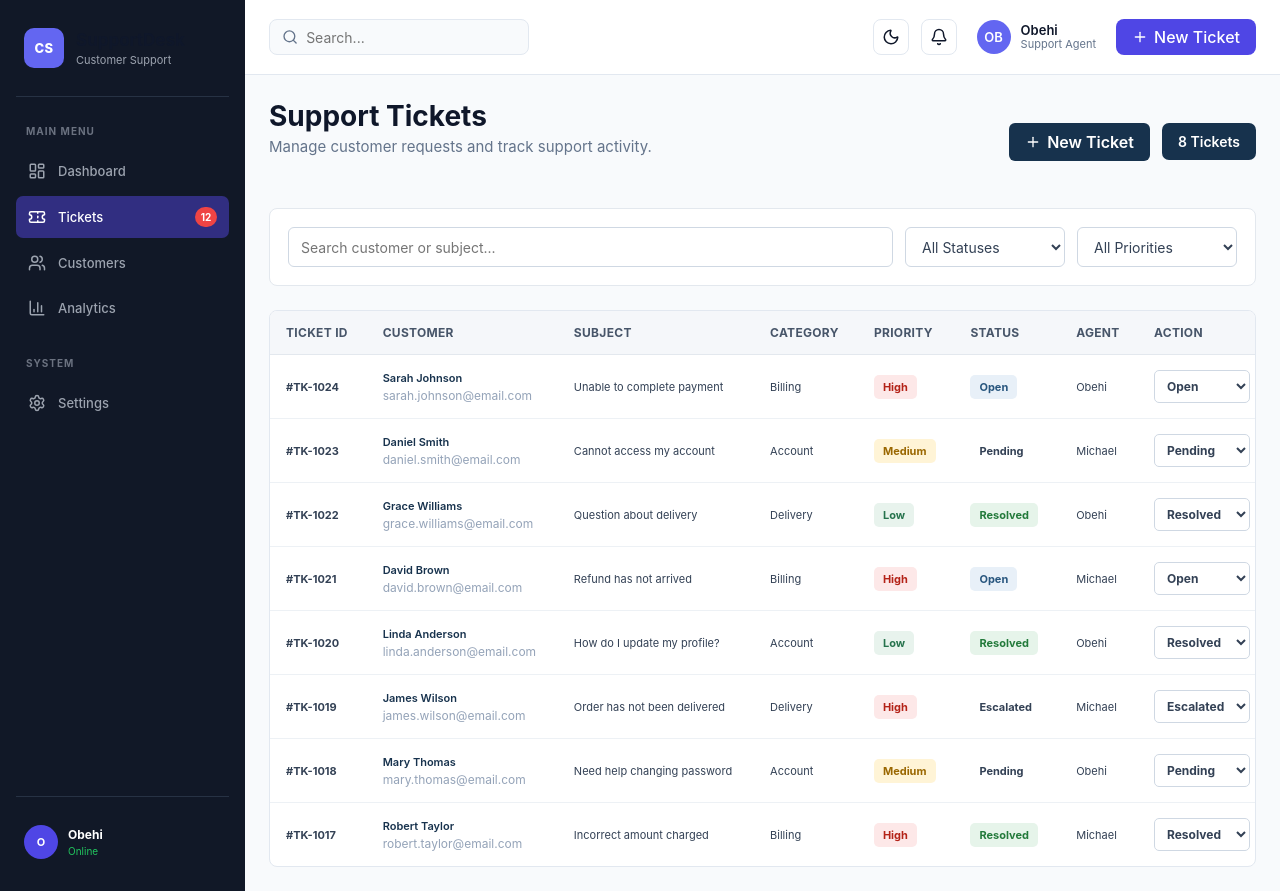
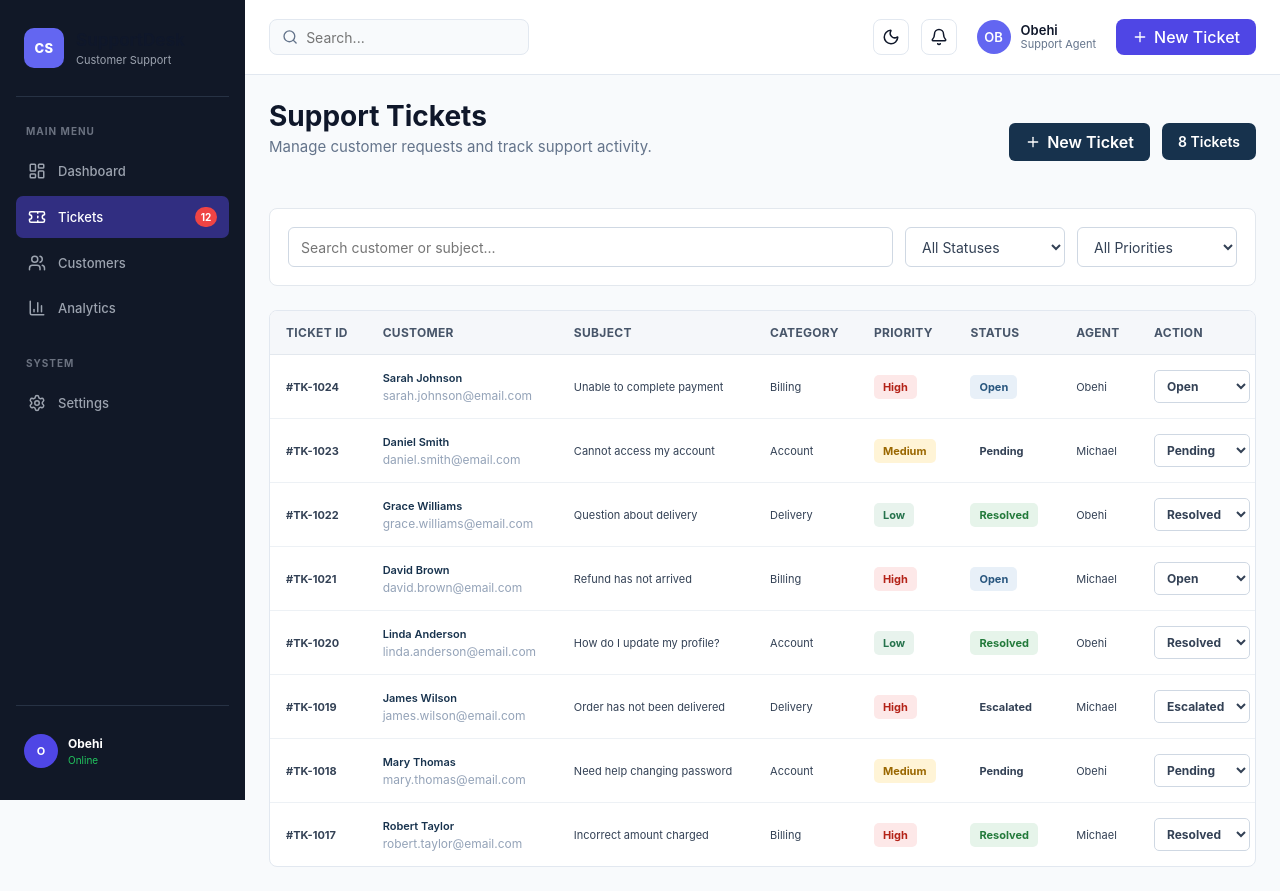
Before and after one commit to Obehi123-beep/customer-support-dashboard, a React (Vite) app: page / in a window 1280 px wide. Built offline with nearby package versions, Linux system fonts and the light colour scheme.

Commit message:
Fix layout height to remove trailing bottom space

```diff
--- a/src/App.css
+++ b/src/App.css
@@ -20,6 +20,12 @@
   --border-color: #334155;
 }
 
+html,
+body,
+#root {
+  height: 100%;
+}
+
 body {
   font-family: -apple-system, BlinkMacSystemFont, "Segoe UI", Roboto, Oxygen, Ubuntu, Cantarell, sans-serif;
   background-color: var(--bg-main);
@@ -29,7 +35,7 @@ body {
 
 .app-container {
   display: flex;
-  min-height: 100vh;
+  height: 100%;
   width: 100%;
 }
 
```
